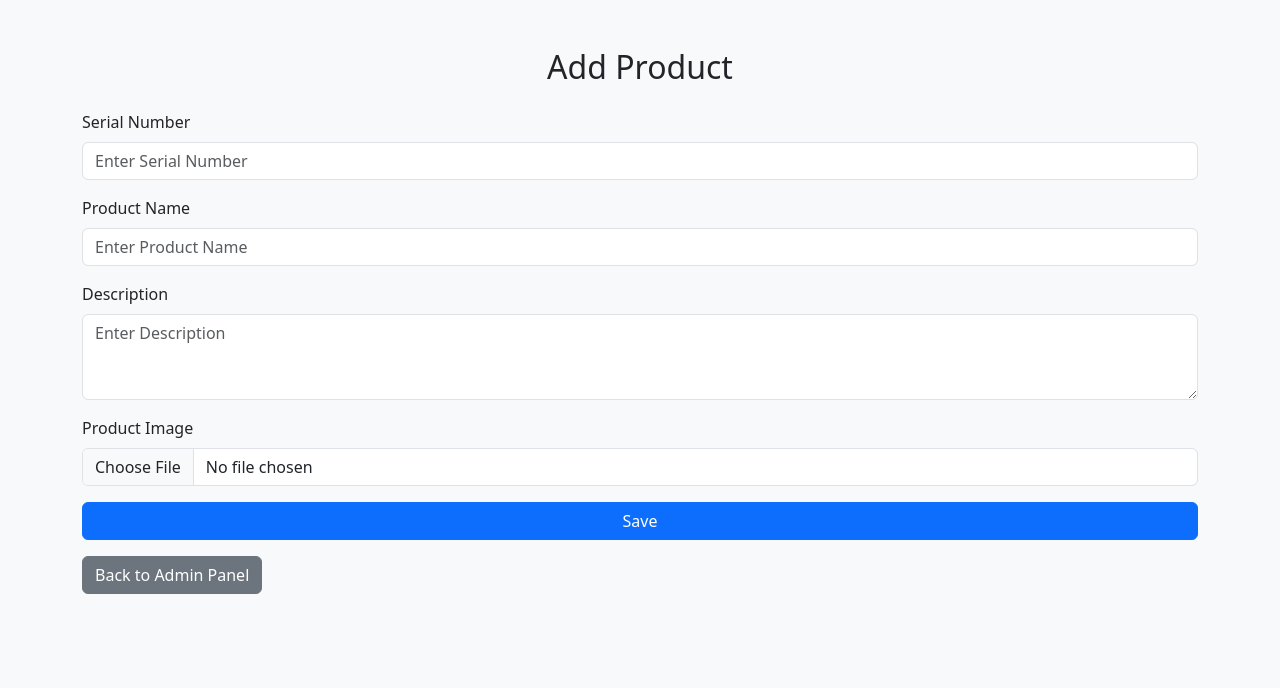
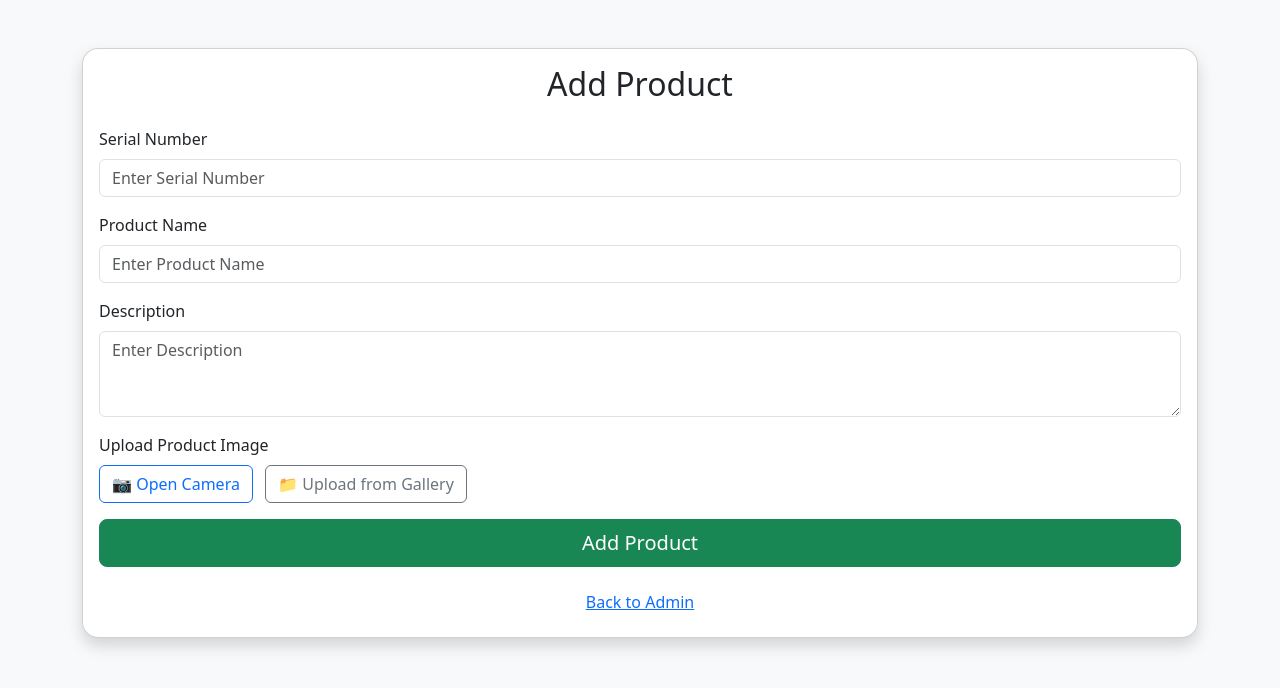
Before and after one commit to GregaryJacob/Noura_Collections, a Flask app: page /add in a window 1280 px wide. Shown: the top 688 px of the page. Run offline with Flask 3, Linux system fonts and the light colour scheme; the visitor is signed in with stand-in values (Sample User, id 1); some libraries are stand-ins or nearby versions.

Commit message:
Added open camera and upload button with image prevew.

```diff
--- a/templates/form.html
+++ b/templates/form.html
@@ -2,25 +2,14 @@
 <html lang="en">
 <head>
     <meta charset="UTF-8">
-  <title>{% if product %}Edit{% else %}Add{% endif %} Product</title>
-  <link href="https://cdn.jsdelivr.net/npm/bootstrap@5.3.0/dist/css/bootstrap.min.css" rel="stylesheet">
+    <title>{{ 'Edit Product' if product else 'Add Product' }}</title>
+    <link href="https://cdn.jsdelivr.net/npm/bootstrap@5.3.3/dist/css/bootstrap.min.css" rel="stylesheet">
 </head>
 <body class="bg-light">
-
-  <div class="container mt-5">
-    <h2 class="mb-4 text-center">{% if product %}Edit{% else %}Add{% endif %} Product</h2>
-
-    <!-- Flash Messages -->
-    {% with messages = get_flashed_messages(with_categories=true) %}
-      {% if messages %}
-        {% for category, message in messages %}
-          <div class="alert alert-{{ category }} alert-dismissible fade show" role="alert">
-            {{ message }}
-            <button type="button" class="btn-close" data-bs-dismiss="alert" aria-label="Close"></button>
-          </div>
-        {% endfor %}
-      {% endif %}
-    {% endwith %}
+<div class="container py-5">
+    <div class="card shadow rounded-4">
+        <div class="card-body">
+            <h2 class="card-title mb-4 text-center">{{ 'Edit Product' if product else 'Add Product' }}</h2>
 
             <form method="POST" enctype="multipart/form-data">
                 {{ form.hidden_tag() }}
@@ -28,57 +17,66 @@
                 <div class="mb-3">
                     {{ form.serial_number.label(class="form-label") }}
                     {{ form.serial_number(class="form-control", placeholder="Enter Serial Number") }}
-        {% for error in form.serial_number.errors %}
-          <div class="text-danger">{{ error }}</div>
-        {% endfor %}
                 </div>
 
                 <div class="mb-3">
                     {{ form.name.label(class="form-label") }}
                     {{ form.name(class="form-control", placeholder="Enter Product Name") }}
-        {% for error in form.name.errors %}
-          <div class="text-danger">{{ error }}</div>
-        {% endfor %}
                 </div>
 
                 <div class="mb-3">
                     {{ form.description.label(class="form-label") }}
-        {{ form.description(class="form-control", placeholder="Enter Description", rows="3") }}
-        {% for error in form.description.errors %}
-          <div class="text-danger">{{ error }}</div>
-        {% endfor %}
+                    {{ form.description(class="form-control", rows=3, placeholder="Enter Description") }}
                 </div>
 
+                <!-- Camera/Gallery Upload -->
                 <div class="mb-3">
-        {{ form.image.label(class="form-label") }}
-        {{ form.image(class="form-control", accept="image/*", capture="environment") }}
-        {% for error in form.image.errors %}
-          <div class="text-danger">{{ error }}</div>
-        {% endfor %}
+                    <label class="form-label">Upload Product Image</label>
+                    <div class="d-grid gap-2 d-md-block">
+                        <button type="button" class="btn btn-outline-primary me-2" onclick="openCamera()">📷 Open Camera</button>
+                        <button type="button" class="btn btn-outline-secondary" onclick="openGallery()">📁 Upload from Gallery</button>
+                    </div>
+                    <input id="imageInput" class="form-control mt-2" type="file" name="image" accept="image/*" required hidden>
+                    <img id="preview" src="{{ url_for('uploaded_file', filename=product.image_filename) if product and product.image_filename else '#' }}" alt="Preview" class="img-thumbnail mt-3" style="display: {{ 'block' if product and product.image_filename else 'none' }}; max-width: 200px;">
                 </div>
 
                 <div class="d-grid">
-        {{ form.submit(class="btn btn-primary") }}
+                    <button type="submit" class="btn btn-success btn-lg rounded-3">
+                        {{ 'Update' if product else 'Add' }} Product
+                    </button>
                 </div>
             </form>
 
-    <div class="mt-3">
-      <a href="{{ url_for('admin') }}" class="btn btn-secondary">Back to Admin Panel</a>
+            <div class="mt-3 text-center">
+                <a href="{{ url_for('admin') }}" class="btn btn-link">Back to Admin</a>
+            </div>
+        </div>
     </div>
 </div>
 
-  <script src="https://cdn.jsdelivr.net/npm/bootstrap@5.3.0/dist/js/bootstrap.bundle.min.js"></script>
+<script>
+    function openCamera() {
+        const input = document.getElementById('imageInput');
+        input.removeAttribute('hidden');
+        input.setAttribute('capture', 'environment');
+        input.click();
+    }
 
-  <!-- Optional JavaScript client-side validation -->
-  <script>
-    document.querySelector('form').addEventListener('submit', function (e) {
-      const fileInput = document.querySelector('input[type="file"]');
-      if (!fileInput.value) {
-        e.preventDefault();
-        alert('Please upload an image before submitting.');
+    function openGallery() {
+        const input = document.getElementById('imageInput');
+        input.removeAttribute('hidden');
+        input.removeAttribute('capture');
+        input.click();
+    }
+
+    document.getElementById('imageInput').addEventListener('change', function (event) {
+        const preview = document.getElementById('preview');
+        const file = event.target.files[0];
+        if (file) {
+            preview.src = URL.createObjectURL(file);
+            preview.style.display = 'block';
         }
     });
 </script>
-
 </body>
 </html>
```
Lines whose indentation alone changed are shown as unchanged.
